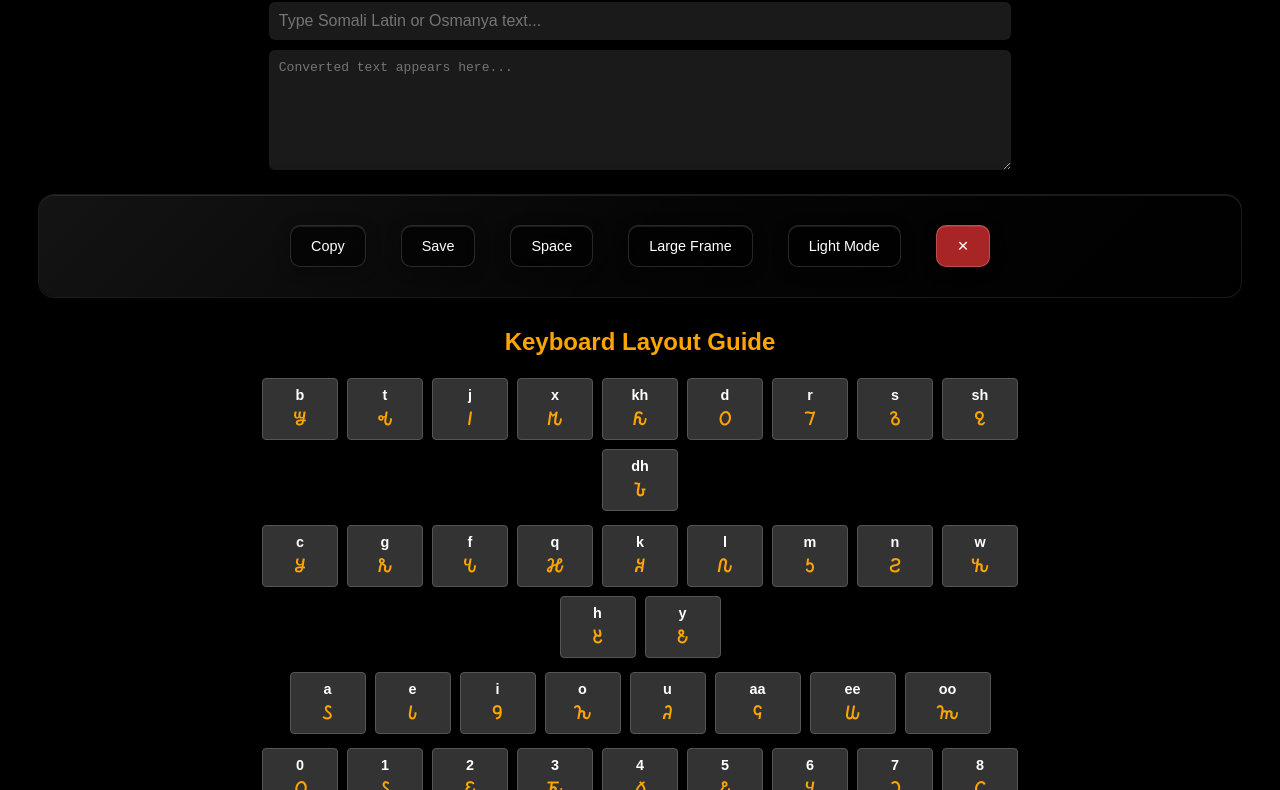
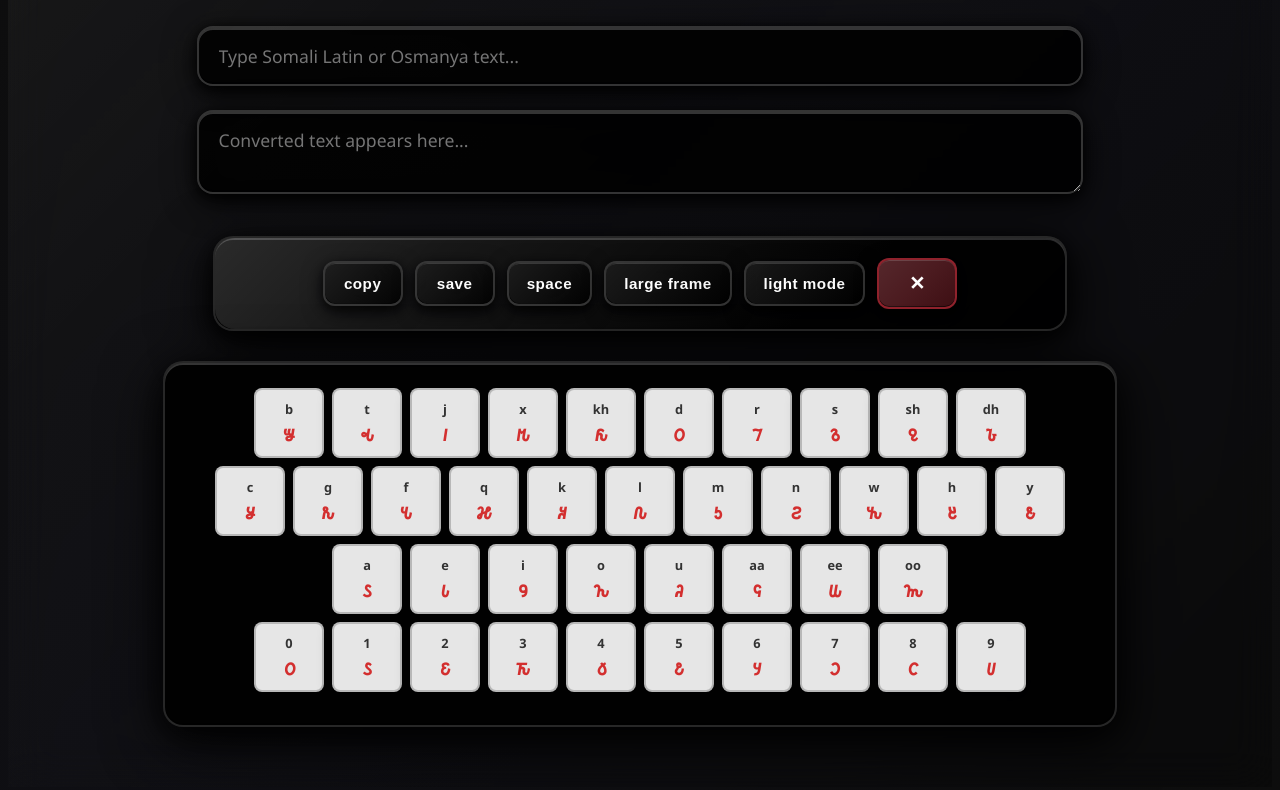
Before and after one commit to SomaliOsmaniya/osmaniya.keyboard, a plain HTML site: page index.html in a window 1280 px wide. Shown: the part 145-935 px from the top of the page. Drawn offline with Linux system fonts and the light colour scheme.

Commit message:
Update index.html

```diff
--- a/index.html
+++ b/index.html
@@ -4,123 +4,117 @@
   <meta charset="UTF-8">
  <title>Somali Latin ↔ Osmanya Converter</title>
  <style>
+  /* Enhanced glassy body */
   body {
-    background-color: black;
-    color: orange;
-    font-family: Arial, sans-serif;
+    background: linear-gradient(135deg,
+      rgba(0, 0, 0, 0.95) 0%,
+      rgba(10, 10, 15, 0.98) 50%,
+      rgba(0, 0, 0, 0.95) 100%);
+    color: #ffffff;
+    font-family: 'Segoe UI', Tahoma, Geneva, Verdana, sans-serif;
     text-align: center;
     padding: 30px;
+    min-height: 100vh;
+    backdrop-filter: blur(20px);
+    position: relative;
+    overflow-x: hidden;
   }
+
+  /* Glass overlay for body */
+  body::before {
+    content: '';
+    position: fixed;
+    top: 0;
+    left: 0;
+    right: 0;
+    bottom: 0;
+    background: linear-gradient(135deg,
+      rgba(255, 255, 255, 0.05) 0%,
+      rgba(255, 255, 255, 0.02) 25%,
+      rgba(0, 0, 0, 0.1) 75%,
+      rgba(0, 0, 0, 0.2) 100%);
+    pointer-events: none;
+    z-index: -1;
+  }
+
+  /* Enhanced glassy title */
   h1 {
-    font-size: 2.5em;
-    font-weight: bold;
+    font-size: 2.8em;
+    font-weight: 700;
+    background: linear-gradient(135deg,
+      rgba(255, 107, 53, 1) 0%,
+      rgba(255, 140, 80, 0.9) 50%,
+      rgba(255, 107, 53, 1) 100%);
+    -webkit-background-clip: text;
+    -webkit-text-fill-color: transparent;
+    background-clip: text;
+    text-shadow: 0 4px 8px rgba(0, 0, 0, 0.8);
+    margin-bottom: 30px;
+    position: relative;
+    letter-spacing: 2px;
   }
+
+  /* Enhanced glassy paragraphs */
   p {
-    color: white;
+    color: rgba(255, 255, 255, 0.9);
     font-size: 1.1em;
     margin-bottom: 20px;
+    text-shadow: 0 2px 4px rgba(0, 0, 0, 0.7);
+    backdrop-filter: blur(10px);
+    padding: 10px;
+    border-radius: 8px;
+    background: rgba(255, 255, 255, 0.05);
+    border: 1px solid rgba(255, 255, 255, 0.1);
   }
+
+  /* Enhanced glassy input and textarea */
   input, textarea {
-    width: 60%;
-    padding: 10px;
-    margin-top: 10px;
-    background: #1a1a1a;
-    color: white;
-    border: none;
-    border-radius: 6px;
-    font-size: 1em;
+    width: 70%;
+    padding: 16px 20px;
+    margin: 12px 0;
+    background: rgba(0, 0, 0, 0.85);
+    color: #ffffff;
+    border: 2px solid rgba(255, 255, 255, 0.2);
+    border-radius: 16px;
+    font-size: 1.1em;
+    backdrop-filter: blur(40px) saturate(180%);
+    box-shadow:
+      inset 0 2px 0 rgba(255, 255, 255, 0.2),
+      inset 0 -2px 0 rgba(0, 0, 0, 0.6),
+      0 8px 32px rgba(0, 0, 0, 0.8),
+      0 4px 16px rgba(0, 0, 0, 0.6),
+      0 2px 8px rgba(0, 0, 0, 0.4);
+    transition: all 0.4s cubic-bezier(0.4, 0, 0.2, 1);
+    position: relative;
+    outline: none;
+    font-family: inherit;
   }
-  textarea {
-    height: 100px;
-    resize: vertical;
-  }
-  button {
-    margin: 10px;
-    padding: 10px 20px;
-    font-size: 1em;
-    border: none;
-    border-radius: 6px;
-    background-color: orange;
-    color: black;
-    cursor: pointer;
-  }
-  button:hover {
-    background-color: darkorange;
-  }
-  .keyboard-layout {
-    margin-top: 30px;
+
+  /* Enhanced glassy toolbar */
+  .toolbar {
+    background: rgba(0, 0, 0, 0.9);
+    border: 2px solid rgba(255, 255, 255, 0.15);
+    border-radius: 20px;
+    padding: 20px 25px;
+    margin: 25px auto;
     max-width: 800px;
-    margin-left: auto;
-    margin-right: auto;
-  }
-  .keyboard-layout h3 {
-    color: orange;
-    font-size: 1.5em;
-    margin-bottom: 20px;
-  }
-  .key-row {
-    margin-bottom: 10px;
-  }
-  .key-group {
+    backdrop-filter: blur(50px) saturate(200%);
+    box-shadow:
+      inset 0 2px 0 rgba(255, 255, 255, 0.2),
+      inset 0 -2px 0 rgba(0, 0, 0, 0.7),
+      0 15px 60px rgba(0, 0, 0, 0.9),
+      0 8px 30px rgba(0, 0, 0, 0.7),
+      0 4px 15px rgba(0, 0, 0, 0.5);
+    transition: all 0.4s cubic-bezier(0.4, 0, 0.2, 1);
+    position: relative;
     display: flex;
     justify-content: center;
+    gap: 12px;
+    align-items: center;
     flex-wrap: wrap;
-    gap: 5px;
-  }
-  .key {
-    background: #333;
-    border: 1px solid #555;
-    border-radius: 4px;
-    padding: 8px 12px;
-    margin: 2px;
-    min-width: 50px;
-    text-align: center;
-    display: flex;
-    flex-direction: column;
-    transition: background 0.2s;
-  }
-  .key:hover {
-    background: #444;
-  }
-  .key.long {
-    min-width: 60px;
-  }
-  .key .latin {
-    color: white;
-    font-size: 0.9em;
-    font-weight: bold;
-  }
-  .key .osmanya {
-    color: orange;
-    font-size: 1.4em;
-    margin-top: 2px;
-  }
-  .instructions {
-    color: #ccc;
-    font-size: 0.9em;
-    margin-top: 15px;
-    font-style: italic;
-  }
-  /* Toolbar Styles - Enhanced Glassy Dark Design */
-  .toolbar {
-    display: flex;
-    gap: 15px;
-    margin: 20px 0;
-    justify-content: center;
-    flex-wrap: wrap;
-    background: rgba(0, 0, 0, 0.8);
-    backdrop-filter: blur(25px);
-    border: 1px solid rgba(255, 255, 255, 0.1);
-    border-radius: 16px;
-    padding: 20px;
-    box-shadow:
-      inset 0 1px 0 rgba(255, 255, 255, 0.1),
-      0 8px 32px rgba(0, 0, 0, 0.4),
-      0 4px 16px rgba(0, 0, 0, 0.2);
-    position: relative;
-    overflow: hidden;
   }
 
+  /* Enhanced glass overlay for toolbar */
   .toolbar::before {
     content: '';
     position: absolute;
@@ -129,41 +123,55 @@
     right: 0;
     bottom: 0;
     background: linear-gradient(135deg,
-      rgba(255, 255, 255, 0.08) 0%,
-      rgba(255, 255, 255, 0.02) 50%,
-      rgba(0, 0, 0, 0.1) 100%);
-    border-radius: 16px;
+      rgba(255, 255, 255, 0.18) 0%,
+      rgba(255, 255, 255, 0.10) 25%,
+      rgba(255, 255, 255, 0.05) 50%,
+      rgba(0, 0, 0, 0.1) 75%,
+      rgba(0, 0, 0, 0.3) 100%);
+    border-radius: 20px;
     pointer-events: none;
+    opacity: 0.9;
   }
 
+  /* Enhanced toolbar hover */
   .toolbar:hover {
-    border-color: rgba(255, 255, 255, 0.15);
+    background: rgba(0, 0, 0, 0.95);
+    border-color: rgba(255, 255, 255, 0.35);
+    backdrop-filter: blur(60px) saturate(220%);
     box-shadow:
-      inset 0 1px 0 rgba(255, 255, 255, 0.12),
-      0 12px 40px rgba(0, 0, 0, 0.5),
-      0 6px 20px rgba(0, 0, 0, 0.3);
-    transform: translateY(-2px);
-    transition: all 0.3s ease;
+      inset 0 2px 0 rgba(255, 255, 255, 0.35),
+      inset 0 -2px 0 rgba(0, 0, 0, 0.8),
+      0 20px 80px rgba(0, 0, 0, 0.95),
+      0 10px 40px rgba(0, 0, 0, 0.8),
+      0 5px 20px rgba(0, 0, 0, 0.6);
+    transform: translateY(-4px);
   }
 
+  /* Enhanced toolbar buttons */
   .toolbar button {
-    background: rgba(0, 0, 0, 0.6);
+    padding: 12px 18px;
+    background: rgba(0, 0, 0, 0.8);
     color: #ffffff;
-    border: 1px solid rgba(255, 255, 255, 0.15);
-    border-radius: 10px;
-    padding: 12px 20px;
+    border: 2px solid rgba(255, 255, 255, 0.2);
+    border-radius: 12px;
+    font-size: 0.95em;
+    font-weight: 600;
     cursor: pointer;
-    font-size: 0.9em;
-    font-weight: 500;
-    backdrop-filter: blur(15px);
+    backdrop-filter: blur(30px);
     box-shadow:
-      inset 0 1px 0 rgba(255, 255, 255, 0.1),
-      0 4px 15px rgba(0, 0, 0, 0.3);
-    transition: all 0.3s ease;
+      inset 0 1px 0 rgba(255, 255, 255, 0.15),
+      inset 0 -1px 0 rgba(0, 0, 0, 0.6),
+      0 6px 20px rgba(0, 0, 0, 0.7),
+      0 3px 10px rgba(0, 0, 0, 0.5);
+    transition: all 0.3s cubic-bezier(0.4, 0, 0.2, 1);
     position: relative;
-    z-index: 1;
+    overflow: hidden;
+    min-width: 80px;
+    text-align: center;
+    letter-spacing: 0.5px;
   }
 
+  /* Glass overlay for buttons */
   .toolbar button::before {
     content: '';
     position: absolute;
@@ -172,54 +180,140 @@
     right: 0;
     bottom: 0;
     background: linear-gradient(135deg,
-      rgba(255, 255, 255, 0.05) 0%,
-      rgba(255, 255, 255, 0.02) 100%);
-    border-radius: 10px;
-    opacity: 0;
+      rgba(255, 255, 255, 0.12) 0%,
+      rgba(255, 255, 255, 0.06) 50%,
+      rgba(0, 0, 0, 0.1) 100%);
+    border-radius: 12px;
+    pointer-events: none;
+    opacity: 0.8;
     transition: opacity 0.3s ease;
-    pointer-events: none;
   }
 
+  /* Enhanced button hover effects */
   .toolbar button:hover {
-    background: rgba(0, 0, 0, 0.8);
-    border-color: rgba(255, 107, 53, 0.4);
+    background: rgba(255, 107, 53, 0.25);
+    border-color: rgba(255, 107, 53, 0.5);
+    color: #ffffff;
+    backdrop-filter: blur(35px);
     box-shadow:
-      inset 0 1px 0 rgba(255, 255, 255, 0.15),
+      inset 0 1px 0 rgba(255, 255, 255, 0.25),
+      inset 0 -1px 0 rgba(0, 0, 0, 0.7),
+      0 0 30px rgba(255, 107, 53, 0.4),
       0 0 20px rgba(255, 107, 53, 0.2),
-      0 6px 20px rgba(0, 0, 0, 0.4);
-    transform: translateY(-1px);
+      0 0 10px rgba(255, 107, 53, 0.1),
+      0 10px 25px rgba(0, 0, 0, 0.8),
+      0 5px 12px rgba(0, 0, 0, 0.6);
+    transform: translateY(-3px) scale(1.05);
+    text-shadow: 0 2px 4px rgba(0, 0, 0, 0.8);
   }
 
   .toolbar button:hover::before {
     opacity: 1;
   }
 
-  .close-btn {
-    background: rgba(211, 47, 47, 0.8) !important;
-    border-color: rgba(255, 255, 255, 0.2) !important;
+  /* Enhanced close button */
+  .toolbar .close-btn {
+    background: rgba(220, 53, 69, 0.3);
+    border-color: rgba(220, 53, 69, 0.5);
+    font-weight: bold;
+    font-size: 1.2em;
   }
 
-  .close-btn:hover {
-    background: rgba(183, 28, 28, 0.9) !important;
+  .toolbar .close-btn:hover {
+    background: rgba(220, 53, 69, 0.5);
+    border-color: rgba(220, 53, 69, 0.7);
     box-shadow:
-      inset 0 1px 0 rgba(255, 255, 255, 0.15),
-      0 0 20px rgba(211, 47, 47, 0.3),
-      0 6px 20px rgba(0, 0, 0, 0.4) !important;
+      inset 0 1px 0 rgba(255, 255, 255, 0.25),
+      inset 0 -1px 0 rgba(0, 0, 0, 0.7),
+      0 0 30px rgba(220, 53, 69, 0.5),
+      0 0 20px rgba(220, 53, 69, 0.3),
+      0 0 10px rgba(220, 53, 69, 0.2),
+      0 10px 25px rgba(0, 0, 0, 0.8),
+      0 5px 12px rgba(0, 0, 0, 0.6);
   }
+
+  /* Keyboard Layout */
+  .keyboard-layout {
+    background: rgba(0, 0, 0, 0.9);
+    border: 2px solid rgba(255, 255, 255, 0.15);
+    border-radius: 20px;
+    padding: 25px;
+    margin: 30px auto;
+    max-width: 900px;
+    backdrop-filter: blur(50px) saturate(200%);
+    box-shadow:
+      inset 0 2px 0 rgba(255, 255, 255, 0.2),
+      inset 0 -2px 0 rgba(0, 0, 0, 0.7),
+      0 15px 60px rgba(0, 0, 0, 0.9),
+      0 8px 30px rgba(0, 0, 0, 0.7);
+  }
+
+  .key-row {
+    display: flex;
+    justify-content: center;
+    gap: 8px;
+    margin-bottom: 8px;
+    flex-wrap: wrap;
+  }
+
+  .key {
+    background: rgba(255, 255, 255, 0.9);
+    border: 2px solid rgba(0, 0, 0, 0.2);
+    border-radius: 8px;
+    padding: 8px;
+    min-width: 50px;
+    height: 50px;
+    display: flex;
+    flex-direction: column;
+    align-items: center;
+    justify-content: center;
+    cursor: pointer;
+    transition: all 0.3s ease;
+    backdrop-filter: blur(20px);
+    box-shadow: 0 4px 15px rgba(0, 0, 0, 0.3);
+  }
+
+  .key:hover {
+    background: rgba(255, 107, 53, 0.2);
+    border-color: rgba(255, 107, 53, 0.5);
+    transform: translateY(-2px);
+    box-shadow: 0 6px 20px rgba(0, 0, 0, 0.4);
+  }
+
+  .key .latin {
+    font-size: 0.8em;
+    color: #333;
+    font-weight: 600;
+  }
+
+  .key .osmanya {
+    font-size: 1.2em;
+    color: #d32f2f;
+    font-weight: bold;
+    margin-top: 2px;
+  }
+
+  /* Light mode adjustments */
   .light-mode {
-    background: white;
-    color: black;
+    background: linear-gradient(135deg,
+      rgba(245, 245, 250, 0.95) 0%,
+      rgba(250, 250, 255, 0.98) 50%,
+      rgba(245, 245, 250, 0.95) 100%);
+    color: #333;
   }
+
   .light-mode input, .light-mode textarea {
-    background: white;
-    color: black;
-    border: 1px solid #ccc;
+    background: rgba(255, 255, 255, 0.9);
+    color: #333;
+    border-color: rgba(0, 0, 0, 0.2);
   }
+
   .light-mode .key {
-    background: #f5f5f5;
-    border: 1px solid #ddd;
-    color: black;
+    background: rgba(255, 255, 255, 0.8);
+    border-color: rgba(0, 0, 0, 0.2);
+    color: #333;
   }
+
   .light-mode .key .osmanya {
     color: #d32f2f;
   }
@@ -234,6 +328,53 @@
     font-size: 1.2em;
     padding: 15px;
   }
+
+  /* Enhanced responsive design */
+  @media (max-width: 768px) {
+    body {
+      padding: 20px;
+    }
+
+    h1 {
+      font-size: 2.2em;
+    }
+
+    input, textarea {
+      width: 90%;
+      padding: 12px 16px;
+      font-size: 1em;
+    }
+
+    .toolbar {
+      padding: 16px 20px;
+      gap: 8px;
+    }
+
+    .toolbar button {
+      padding: 10px 14px;
+      font-size: 0.85em;
+      min-width: 70px;
+    }
+
+    .keyboard-layout {
+      padding: 16px 20px;
+      margin: 15px auto;
+    }
+
+    .key {
+      min-width: 35px;
+      height: 35px;
+      padding: 6px 8px;
+    }
+
+    .key .latin {
+      font-size: 0.7em;
+    }
+
+    .key .osmanya {
+      font-size: 0.8em;
+    }
+  }
 </style>
 </head>
 <body>
@@ -244,72 +385,186 @@
 <textarea id="outputText" placeholder="Converted text appears here..." readonly></textarea>
 <br>
 <div class="toolbar">
-  <button onclick="copyText()">Copy</button>
-  <button onclick="saveText()">Save</button>
-  <button onclick="addSpace()">Space</button>
-  <button onclick="toggleFrame()">Large Frame</button>
-  <button onclick="toggleLightMode()">Light Mode</button>
+  <button onclick="copyText()">copy</button>
+  <button onclick="saveText()">save</button>
+  <button onclick="addSpace()">space</button>
+  <button onclick="toggleFrame()">large frame</button>
+  <button onclick="toggleLightMode()">light mode</button>
   <button onclick="clearText()" class="close-btn">✕</button>
 </div>
 
 <div class="keyboard-layout">
-  <h3>Keyboard Layout Guide</h3>
+  <!-- First row: consonants -->
   <div class="key-row">
-    <div class="key-group">
-      <div class="key"><span class="latin">b</span><span class="osmanya">𐒁</span></div>
-      <div class="key"><span class="latin">t</span><span class="osmanya">𐒂</span></div>
-      <div class="key"><span class="latin">j</span><span class="osmanya">𐒃</span></div>
-      <div class="key"><span class="latin">x</span><span class="osmanya">𐒄</span></div>
-      <div class="key"><span class="latin">kh</span><span class="osmanya">𐒅</span></div>
-      <div class="key"><span class="latin">d</span><span class="osmanya">𐒆</span></div>
-      <div class="key"><span class="latin">r</span><span class="osmanya">𐒇</span></div>
-      <div class="key"><span class="latin">s</span><span class="osmanya">𐒈</span></div>
-      <div class="key"><span class="latin">sh</span><span class="osmanya">𐒉</span></div>
-      <div class="key"><span class="latin">dh</span><span class="osmanya">𐒊</span></div>
+    <div class="key" onclick="insertChar('b')">
+      <div class="latin">b</div>
+      <div class="osmanya">𐒁</div>
+    </div>
+    <div class="key" onclick="insertChar('t')">
+      <div class="latin">t</div>
+      <div class="osmanya">𐒂</div>
+    </div>
+    <div class="key" onclick="insertChar('j')">
+      <div class="latin">j</div>
+      <div class="osmanya">𐒃</div>
+    </div>
+    <div class="key" onclick="insertChar('x')">
+      <div class="latin">x</div>
+      <div class="osmanya">𐒄</div>
+    </div>
+    <div class="key" onclick="insertChar('kh')">
+      <div class="latin">kh</div>
+      <div class="osmanya">𐒅</div>
+    </div>
+    <div class="key" onclick="insertChar('d')">
+      <div class="latin">d</div>
+      <div class="osmanya">𐒆</div>
+    </div>
+    <div class="key" onclick="insertChar('r')">
+      <div class="latin">r</div>
+      <div class="osmanya">𐒇</div>
+    </div>
+    <div class="key" onclick="insertChar('s')">
+      <div class="latin">s</div>
+      <div class="osmanya">𐒈</div>
+    </div>
+    <div class="key" onclick="insertChar('sh')">
+      <div class="latin">sh</div>
+      <div class="osmanya">𐒉</div>
+    </div>
+    <div class="key" onclick="insertChar('dh')">
+      <div class="latin">dh</div>
+      <div class="osmanya">𐒊</div>
     </div>
   </div>
+
+  <!-- Second row: more consonants -->
   <div class="key-row">
-    <div class="key-group">
-      <div class="key"><span class="latin">c</span><span class="osmanya">𐒋</span></div>
-      <div class="key"><span class="latin">g</span><span class="osmanya">𐒌</span></div>
-      <div class="key"><span class="latin">f</span><span class="osmanya">𐒍</span></div>
-      <div class="key"><span class="latin">q</span><span class="osmanya">𐒎</span></div>
-      <div class="key"><span class="latin">k</span><span class="osmanya">𐒏</span></div>
-      <div class="key"><span class="latin">l</span><span class="osmanya">𐒐</span></div>
-      <div class="key"><span class="latin">m</span><span class="osmanya">𐒑</span></div>
-      <div class="key"><span class="latin">n</span><span class="osmanya">𐒒</span></div>
-      <div class="key"><span class="latin">w</span><span class="osmanya">𐒓</span></div>
-      <div class="key"><span class="latin">h</span><span class="osmanya">𐒔</span></div>
-      <div class="key"><span class="latin">y</span><span class="osmanya">𐒕</span></div>
+    <div class="key" onclick="insertChar('c')">
+      <div class="latin">c</div>
+      <div class="osmanya">𐒋</div>
+    </div>
+    <div class="key" onclick="insertChar('g')">
+      <div class="latin">g</div>
+      <div class="osmanya">𐒌</div>
+    </div>
+    <div class="key" onclick="insertChar('f')">
+      <div class="latin">f</div>
+      <div class="osmanya">𐒍</div>
+    </div>
+    <div class="key" onclick="insertChar('q')">
+      <div class="latin">q</div>
+      <div class="osmanya">𐒎</div>
+    </div>
+    <div class="key" onclick="insertChar('k')">
+      <div class="latin">k</div>
+      <div class="osmanya">𐒏</div>
+    </div>
+    <div class="key" onclick="insertChar('l')">
+      <div class="latin">l</div>
+      <div class="osmanya">𐒐</div>
+    </div>
+    <div class="key" onclick="insertChar('m')">
+      <div class="latin">m</div>
+      <div class="osmanya">𐒑</div>
+    </div>
+    <div class="key" onclick="insertChar('n')">
+      <div class="latin">n</div>
+      <div class="osmanya">𐒒</div>
+    </div>
+    <div class="key" onclick="insertChar('w')">
+      <div class="latin">w</div>
+      <div class="osmanya">𐒓</div>
+    </div>
+    <div class="key" onclick="insertChar('h')">
+      <div class="latin">h</div>
+      <div class="osmanya">𐒔</div>
+    </div>
+    <div class="key" onclick="insertChar('y')">
+      <div class="latin">y</div>
+      <div class="osmanya">𐒕</div>
     </div>
   </div>
+
+  <!-- Third row: vowels -->
   <div class="key-row">
-     <div class="key-group">
-       <div class="key"><span class="latin">a</span><span class="osmanya">𐒖</span></div>
-       <div class="key"><span class="latin">e</span><span class="osmanya">𐒗</span></div>
-       <div class="key"><span class="latin">i</span><span class="osmanya">𐒘</span></div>
-       <div class="key"><span class="latin">o</span><span class="osmanya">𐒙</span></div>
-       <div class="key"><span class="latin">u</span><span class="osmanya">𐒚</span></div>
-       <div class="key long"><span class="latin">aa</span><span class="osmanya">𐒛</span></div>
-       <div class="key long"><span class="latin">ee</span><span class="osmanya">𐒜</span></div>
-       <div class="key long"><span class="latin">oo</span><span class="osmanya">𐒝</span></div>
+    <div class="key" onclick="insertChar('a')">
+      <div class="latin">a</div>
+      <div class="osmanya">𐒖</div>
+    </div>
+    <div class="key" onclick="insertChar('e')">
+      <div class="latin">e</div>
+      <div class="osmanya">𐒗</div>
+    </div>
+    <div class="key" onclick="insertChar('i')">
+      <div class="latin">i</div>
+      <div class="osmanya">𐒘</div>
+    </div>
+    <div class="key" onclick="insertChar('o')">
+      <div class="latin">o</div>
+      <div class="osmanya">𐒙</div>
+    </div>
+    <div class="key" onclick="insertChar('u')">
+      <div class="latin">u</div>
+      <div class="osmanya">𐒚</div>
+    </div>
+    <div class="key" onclick="insertChar('aa')">
+      <div class="latin">aa</div>
+      <div class="osmanya">𐒛</div>
+    </div>
+    <div class="key" onclick="insertChar('ee')">
+      <div class="latin">ee</div>
+      <div class="osmanya">𐒜</div>
+    </div>
+    <div class="key" onclick="insertChar('oo')">
+      <div class="latin">oo</div>
+      <div class="osmanya">𐒝</div>
     </div>
   </div>
+
+  <!-- Fourth row: numbers -->
   <div class="key-row">
-     <div class="key-group">
-       <div class="key"><span class="latin">0</span><span class="osmanya">𐒠</span></div>
-       <div class="key"><span class="latin">1</span><span class="osmanya">𐒡</span></div>
-       <div class="key"><span class="latin">2</span><span class="osmanya">𐒢</span></div>
-       <div class="key"><span class="latin">3</span><span class="osmanya">𐒣</span></div>
-       <div class="key"><span class="latin">4</span><span class="osmanya">𐒤</span></div>
-       <div class="key"><span class="latin">5</span><span class="osmanya">𐒥</span></div>
-       <div class="key"><span class="latin">6</span><span class="osmanya">𐒦</span></div>
-       <div class="key"><span class="latin">7</span><span class="osmanya">𐒧</span></div>
-       <div class="key"><span class="latin">8</span><span class="osmanya">𐒨</span></div>
-       <div class="key"><span class="latin">9</span><span class="osmanya">𐒩</span></div>
+    <div class="key" onclick="insertChar('0')">
+      <div class="latin">0</div>
+      <div class="osmanya">𐒠</div>
+    </div>
+    <div class="key" onclick="insertChar('1')">
+      <div class="latin">1</div>
+      <div class="osmanya">𐒡</div>
+    </div>
+    <div class="key" onclick="insertChar('2')">
+      <div class="latin">2</div>
+      <div class="osmanya">𐒢</div>
+    </div>
+    <div class="key" onclick="insertChar('3')">
+      <div class="latin">3</div>
+      <div class="osmanya">𐒣</div>
+    </div>
+    <div class="key" onclick="insertChar('4')">
+      <div class="latin">4</div>
+      <div class="osmanya">𐒤</div>
+    </div>
+    <div class="key" onclick="insertChar('5')">
+      <div class="latin">5</div>
+      <div class="osmanya">𐒥</div>
+    </div>
+    <div class="key" onclick="insertChar('6')">
+      <div class="latin">6</div>
+      <div class="osmanya">𐒦</div>
+    </div>
+    <div class="key" onclick="insertChar('7')">
+      <div class="latin">7</div>
+      <div class="osmanya">𐒧</div>
+    </div>
+    <div class="key" onclick="insertChar('8')">
+      <div class="latin">8</div>
+      <div class="osmanya">𐒨</div>
+    </div>
+    <div class="key" onclick="insertChar('9')">
+      <div class="latin">9</div>
+      <div class="osmanya">𐒩</div>
     </div>
   </div>
-   <p class="instructions">Type the Latin letters and numbers above to get the corresponding Osmanya characters. Long vowels (aa, ee, oo) and digraphs (kh, sh, dh) are supported.</p>
 </div>
 
 <script>
@@ -326,9 +581,11 @@ const latinToOsmaniya = {
   "0": "𐒠", "1": "𐒡", "2": "𐒢", "3": "𐒣", "4": "𐒤",
   "5": "𐒥", "6": "𐒦", "7": "𐒧", "8": "𐒨", "9": "𐒩"
 };
+
 const osmaniyaToLatin = Object.fromEntries(
   Object.entries(latinToOsmaniya).map(([latin, osm]) => [osm, latin])
 );
+
 function toOsmaniya(input) {
   const s = input.normalize('NFC');
   let out = '';
@@ -341,6 +598,7 @@ function toOsmaniya(input) {
   }
   return out;
 }
+
 function fromOsmaniya(input) {
   let out = '';
   for (const ch of input) {
@@ -349,20 +607,31 @@ function fromOsmaniya(input) {
   }
   return out;
 }
+
+function insertChar(char) {
+  const input = document.getElementById('inputText');
+  input.value += char;
+  input.dispatchEvent(new Event('input'));
+  input.focus();
+}
+
 document.getElementById('inputText').addEventListener('input', function() {
   const text = this.value;
   const hasOsm = [...text].some(ch => ch >= '𐒀' && ch <= '𐒯');
   document.getElementById('outputText').value = hasOsm ? fromOsmaniya(text) : toOsmaniya(text);
 });
+
 function copyText() {
   const output = document.getElementById('outputText');
   output.select();
   document.execCommand('copy');
 }
+
 function clearText() {
   document.getElementById('inputText').value = '';
   document.getElementById('outputText').value = '';
 }
+
 function saveText() {
   const text = document.getElementById('outputText').value;
   const blob = new Blob([text], { type: 'text/plain' });
@@ -373,15 +642,18 @@ function saveText() {
   a.click();
   URL.revokeObjectURL(url);
 }
+
 function addSpace() {
   const input = document.getElementById('inputText');
   input.value += ' ';
   input.dispatchEvent(new Event('input'));
   input.focus();
 }
+
 function toggleFrame() {
   document.body.classList.toggle('large-frame');
 }
+
 function toggleLightMode() {
   document.body.classList.toggle('light-mode');
 }
```
Lines whose indentation alone changed are shown as unchanged.
